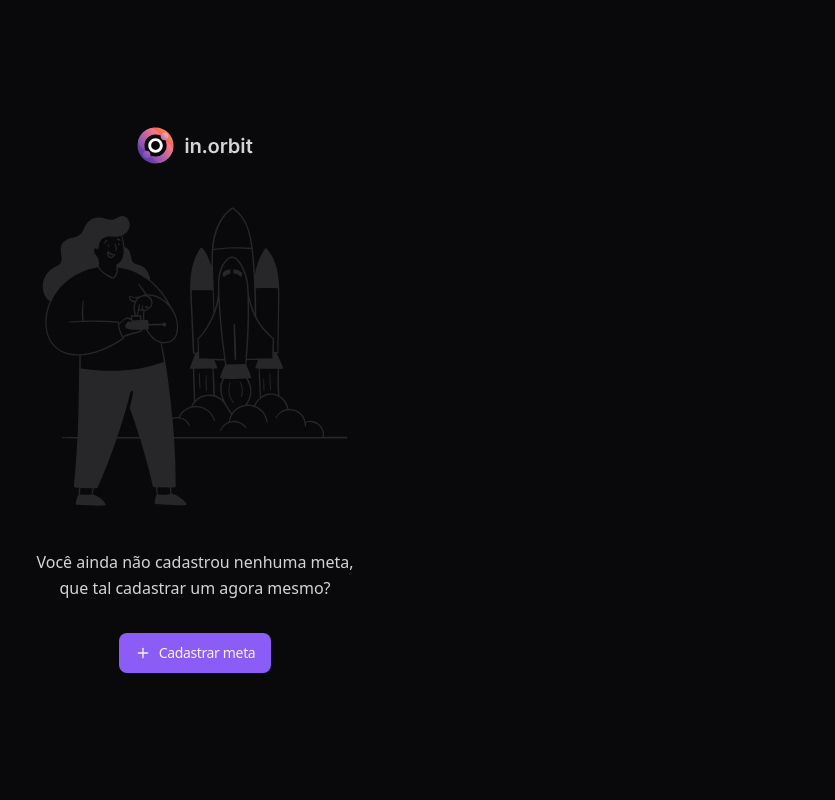
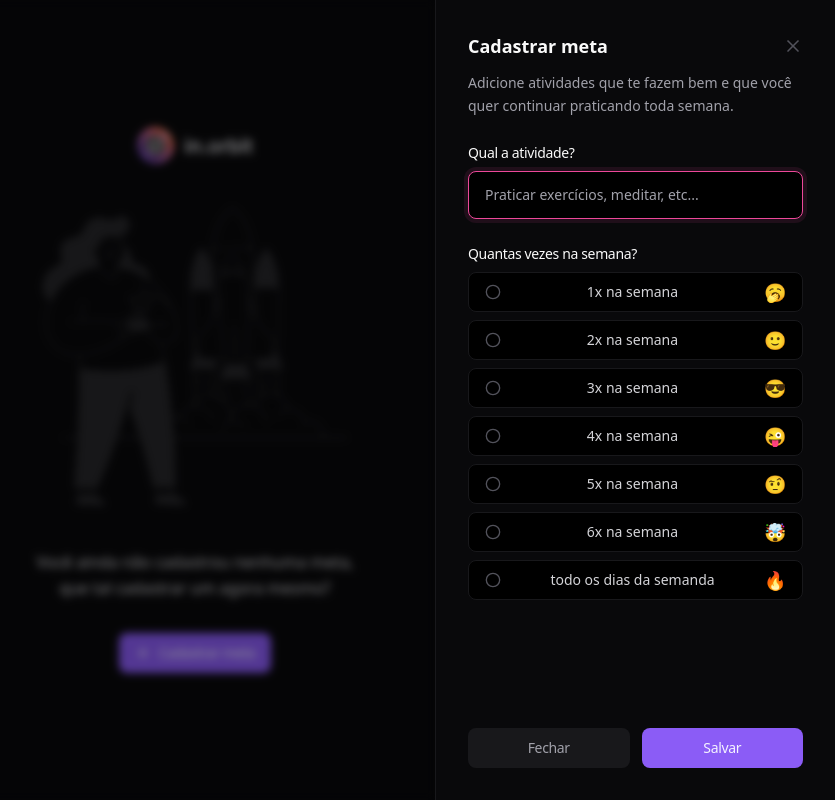
Before and after one commit to dantelyro/nlw-pocket-web, a React (Vite) app: page / in a window 1280 px wide. Both pictures are taken after a click on the button "Cadastrar meta". Shown: the whole page, without its empty margins (445-1280 px from the left). Built offline with nearby package versions, Linux system fonts and the light colour scheme.

Commit message:
Feat: add Dialog to main page

```diff
--- a/src/App.tsx
+++ b/src/App.tsx
@@ -1,22 +1,137 @@
-import { Plus } from 'lucide-react'
+import { Plus, X } from 'lucide-react'
 
+import leststart from './assets/lets-start-illustration.svg'
 import logo from './assets/logo-in-orbit.svg'
-import leststart from './assets/lets-start-illustration.svg'
 import { Button } from './components/ui/button'
+import {
+  Dialog,
+  DialogClose,
+  DialogContent,
+  DialogDescription,
+  DialogTitle,
+  DialogTrigger,
+} from './components/ui/dialog'
+import { Input } from './components/ui/input'
+import { Label } from './components/ui/label'
+import {
+  RadioGroup,
+  RadioGroupIndicator,
+  RadioGroupItem,
+} from './components/ui/radio-group'
 
 export function App() {
   return (
+    <Dialog>
       <div className="h-screen flex flex-col items-center justify-center gap-8">
         <img src={logo} alt="in.orbit" />
         <img src={leststart} alt="in.orbit" />
         <p className="text-zinc-300 leading-relaxed max-w-80 text-center">
-        Você ainda não cadastrou nenhuma meta, que tal cadastrar um agora mesmo?
+          Você ainda não cadastrou nenhuma meta, que tal cadastrar um agora
+          mesmo?
         </p>
 
+        <DialogTrigger asChild>
           <Button>
             <Plus className="size-4" />
             Cadastrar meta
           </Button>
+        </DialogTrigger>
       </div>
+
+      <DialogContent>
+        <div className="flex flex-col gap-6 h-full">
+          <div className="flex flex-col gap-3">
+            <div className="flex items-center justify-between">
+              <DialogTitle>Cadastrar meta</DialogTitle>
+              <DialogClose>
+                <X className="size-5 text-zinc-600" />
+              </DialogClose>
+            </div>
+
+            <DialogDescription>
+              Adicione atividades que te fazem bem e que você quer continuar
+              praticando toda semana.
+            </DialogDescription>
+          </div>
+
+          <form action="" className="flex-1 flex flex-col justify-between">
+            <div className="flex flex-col gap-6">
+              <div className="flex flex-col gap-2">
+                <Label htmlFor="title">Qual a atividade?</Label>
+                <Input
+                  id="title"
+                  autoFocus
+                  placeholder="Praticar exercícios, meditar, etc..."
+                />
+              </div>
+              <div className="flex flex-col gap-2">
+                <Label htmlFor="title">Quantas vezes na semana?</Label>
+                <RadioGroup>
+                  <RadioGroupItem value="1">
+                    <RadioGroupIndicator />
+                    <span className="text-zinc-300 text-sm font-medium leading-none">
+                      1x na semana
+                    </span>
+                    <span className="text-lg leading-none">🥱</span>
+                  </RadioGroupItem>
+                  <RadioGroupItem value="1">
+                    <RadioGroupIndicator />
+                    <span className="text-zinc-300 text-sm font-medium leading-none">
+                      2x na semana
+                    </span>
+                    <span className="text-lg leading-none">🙂</span>
+                  </RadioGroupItem>
+                  <RadioGroupItem value="1">
+                    <RadioGroupIndicator />
+                    <span className="text-zinc-300 text-sm font-medium leading-none">
+                      3x na semana
+                    </span>
+                    <span className="text-lg leading-none">😎</span>
+                  </RadioGroupItem>
+                  <RadioGroupItem value="1">
+                    <RadioGroupIndicator />
+                    <span className="text-zinc-300 text-sm font-medium leading-none">
+                      4x na semana
+                    </span>
+                    <span className="text-lg leading-none">😜</span>
+                  </RadioGroupItem>
+                  <RadioGroupItem value="1">
+                    <RadioGroupIndicator />
+                    <span className="text-zinc-300 text-sm font-medium leading-none">
+                      5x na semana
+                    </span>
+                    <span className="text-lg leading-none">🤨</span>
+                  </RadioGroupItem>
+                  <RadioGroupItem value="1">
+                    <RadioGroupIndicator />
+                    <span className="text-zinc-300 text-sm font-medium leading-none">
+                      6x na semana
+                    </span>
+                    <span className="text-lg leading-none">🤯</span>
+                  </RadioGroupItem>
+                  <RadioGroupItem value="1">
+                    <RadioGroupIndicator />
+                    <span className="text-zinc-300 text-sm font-medium leading-none">
+                      todo os dias da semanda
+                    </span>
+                    <span className="text-lg leading-none">🔥</span>
+                  </RadioGroupItem>
+                </RadioGroup>
+              </div>
+            </div>
+
+            <div className="flex items-center gap-3">
+              <DialogClose asChild>
+                <Button type="button" className="flex-1" variant="secondary">
+                  Fechar
+                </Button>
+              </DialogClose>
+
+              <Button className="flex-1">Salvar</Button>
+            </div>
+          </form>
+        </div>
+      </DialogContent>
+    </Dialog>
   )
 }
```
Lines whose indentation alone changed are shown as unchanged.
